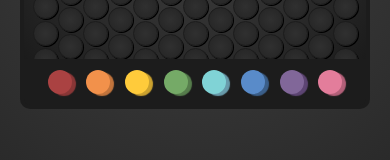
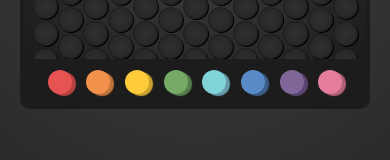
Before and after one commit to acphil2/light-board, a React (Create React App) app: page / in a window 390 px wide. In both pictures the pointer is over the element 59 px from the left and 590 px from the top of the page. Shown: the part 509-669 px from the top of the page. Built offline with nearby package versions, Linux system fonts and the light colour scheme.

Commit message:
fixed hover for mobile

```diff
--- a/src/Components/ColorChoices/ColorChoices.css
+++ b/src/Components/ColorChoices/ColorChoices.css
@@ -56,6 +56,9 @@
         width: 45px;
         height: 45px;
     }
+    .color-choice:hover {
+        opacity: 1;
+    }
 }
 
 @media (max-width: 490px) {
@@ -64,6 +67,9 @@
         height: 30px;
         margin: 1px;
     }
+    .color-choice:hover {
+        opacity: 1;
+    }
 }
 
 @media (max-width: 400px) {
@@ -71,4 +77,7 @@
        width: 24px;
        height: 24px;
     }
+    .color-choice:hover {
+        opacity: 1;
+    }
 }
--- a/src/Components/Header/Header.css
+++ b/src/Components/Header/Header.css
@@ -45,10 +45,16 @@
     .header {
         font-size: 2.5em;
     }
+    .header:hover {
+        opacity: 1;
+    }
 }
 
 @media (max-width: 490px) {
     .header {
         font-size: 1.5em;
     }
+    .header:hover {
+        opacity: 1;
+    }
 }
--- a/src/Components/Lightbulb/Lightbulb.css
+++ b/src/Components/Lightbulb/Lightbulb.css
@@ -71,6 +71,9 @@
 	    margin-bottom: 1px;
 		box-shadow: 1px 1px black;
 	}
+	.lightbulb:hover {
+    	opacity: 1;
+	}
 	.lightbulb:nth-child(2n){
 		height: 1px;
 	}
```
